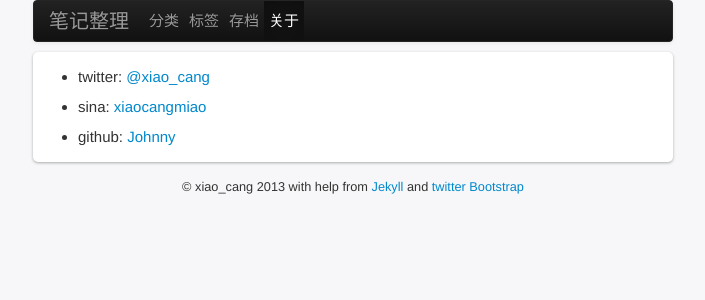
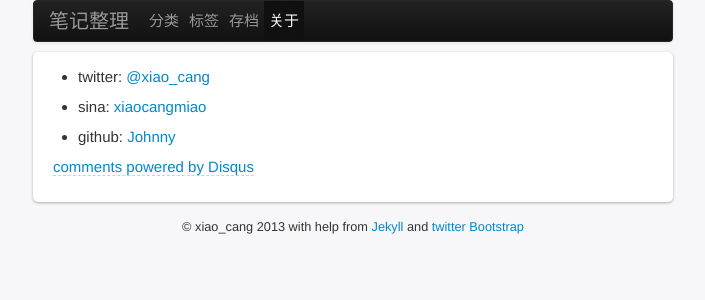
Before and after one commit to johnnywang1991/blog, a Jekyll site: the page built from about.md, in a window 1280 px wide. Shown: the top 300 px of the page, without its empty margins (287-992 px from the left). Built offline with Jekyll 4.4.1, drawn with Linux system fonts in a browser that asks for light colours; Markdown is read by kramdown in place of the engine named in the settings; comment, search, counter and statistics services are not loaded.

Commit message:
add comments system

```diff
--- a/about.md
+++ b/about.md
@@ -5,3 +5,5 @@ title: 关于
 - twitter: [@xiao_cang](https:/twitter.com/xiao_cang)
 - sina: [xiaocangmiao](http://weibo.com/xiaocangmiao)
 - github: [Johnny](https://github.com/johnnywang1991)
+
+{% include comments.html %}
```
Also changed, not shown: 404.md (+0 -2 lines).
